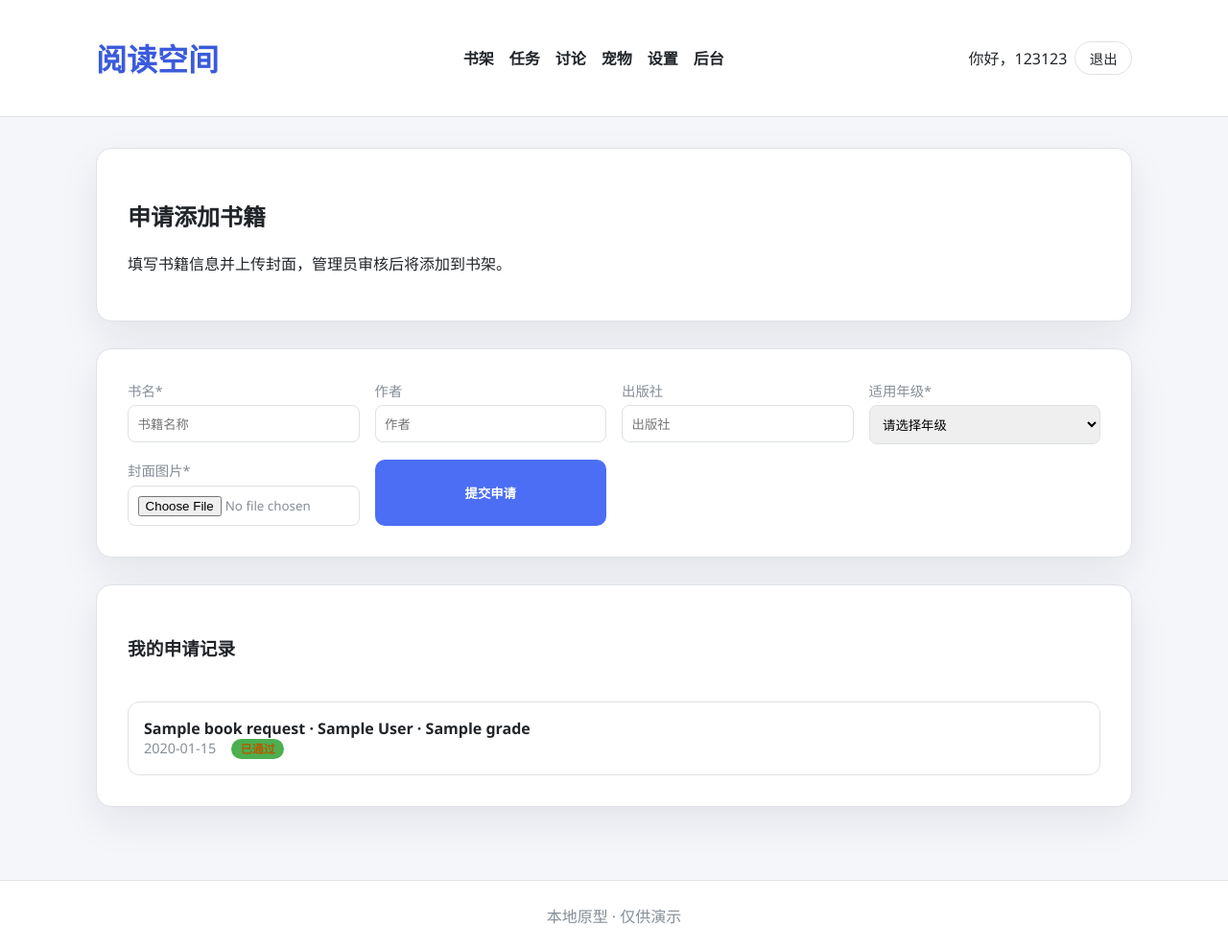
After one commit to scrapal/reading, a Flask app: page /request-book in a window 1280 px wide. The commit adds this page. Shown: the whole page at 96% size. Run offline with Flask 2, Linux system fonts and the light colour scheme; a user stored in the database is signed in; tables that the repository leaves empty hold one stand-in row (values such as "Sample post"); a database or web service that is not in the repository returns one stand-in record (values such as "Sample title"); some libraries are stand-ins or nearby versions.

Commit message:
refactor: add button to access book request page from bookshelf
- Add "申请书籍" button on bookshelf page (visible to logged-in users)
- Restore standalone request_book.html page for book requests
- Restore request_book() route to display request form and history
- Remove book request form from bookshelf page
- Update submit_book_request() to redirect back to request page
- Simplify books() route by removing request queries

Users can now click the button on bookshelf to navigate to
a dedicated page for submitting book requests.

🤖 Generated with [Claude Code](https://claude.com/claude-code)

Co-Authored-By: Claude <noreply@anthropic.com>

```diff
--- a/app.py
+++ b/app.py
@@ -904,9 +904,6 @@ def index():
 
 @app.route("/books")
 def books():
-    user_id = session.get("user_id")
-    my_requests = []
-
     with get_db_connection() as conn:
         with conn.cursor() as cur:
             cur.execute(
@@ -922,18 +919,6 @@ def books():
             )
             rows = cur.fetchall()
 
-            if user_id:
-                cur.execute(
-                    """
-                    SELECT id, title, author, publisher, grade, status, created_at
-                    FROM book_requests
-                    WHERE user_id = %s
-                    ORDER BY created_at DESC
-                    """,
-                    (user_id,),
-                )
-                my_requests = cur.fetchall()
-
     grouped: dict[str, list] = {}
     for row in rows:
         grade = row["grade"] or "未分级"
@@ -946,7 +931,6 @@ def books():
         "books.html",
         grouped_books=grouped,
         grade_order=ordered_grades,
-        my_requests=my_requests,
     )
 
 
@@ -1782,6 +1766,29 @@ def settings_page():
     )
 
 
+@app.route("/request-book")
+def request_book():
+    if not is_logged_in():
+        flash("请先登录。", "error")
+        return redirect(url_for("login"))
+
+    user_id = session["user_id"]
+    with get_db_connection() as conn:
+        with conn.cursor() as cur:
+            cur.execute(
+                """
+                SELECT id, title, author, publisher, grade, status, created_at
+                FROM book_requests
+                WHERE user_id = %s
+                ORDER BY created_at DESC
+                """,
+                (user_id,),
+            )
+            my_requests = cur.fetchall()
+
+    return render_template("request_book.html", my_requests=my_requests)
+
+
 @app.post("/request-book/submit")
 def submit_book_request():
     if not is_logged_in():
@@ -1796,22 +1803,22 @@ def submit_book_request():
 
     if not title:
         flash("书名不能为空。", "error")
-        return redirect(url_for("books"))
+        return redirect(url_for("request_book"))
 
     if not grade or grade not in GRADE_ORDER:
         flash("请选择有效的年级。", "error")
-        return redirect(url_for("books"))
+        return redirect(url_for("request_book"))
 
     # Handle file upload
     cover_file = request.files.get("cover_file")
     if not cover_file or not cover_file.filename:
         flash("请上传封面图片。", "error")
-        return redirect(url_for("books"))
+        return redirect(url_for("request_book"))
 
     cover_url = save_uploaded_file(cover_file, "covers")
     if not cover_url:
         flash("封面文件格式不支持，请上传 PNG, JPG, GIF 或 WEBP 格式的图片。", "error")
-        return redirect(url_for("books"))
+        return redirect(url_for("request_book"))
 
     with get_db_connection() as conn:
         with conn.cursor() as cur:
@@ -1825,7 +1832,7 @@ def submit_book_request():
         conn.commit()
 
     flash("书籍申请已提交，等待管理员审核。", "success")
-    return redirect(url_for("books"))
+    return redirect(url_for("request_book"))
 
 
 @app.route("/register", methods=["GET", "POST"])
--- /dev/null
+++ b/templates/request_book.html
@@ -0,0 +1,67 @@
+{% extends 'base.html' %}
+{% block title %}申请添加书籍 · 阅读空间{% endblock %}
+{% block content %}
+  <section class="card">
+    <div class="section-header">
+      <div>
+        <h2>申请添加书籍</h2>
+        <p>填写书籍信息并上传封面，管理员审核后将添加到书架。</p>
+      </div>
+    </div>
+  </section>
+
+  <section class="card admin-form-card">
+    <form class="admin-form" method="post" action="{{ url_for('submit_book_request') }}" enctype="multipart/form-data">
+      <label>书名*
+        <input name="title" required placeholder="书籍名称">
+      </label>
+      <label>作者
+        <input name="author" placeholder="作者">
+      </label>
+      <label>出版社
+        <input name="publisher" placeholder="出版社">
+      </label>
+      <label>适用年级*
+        <select name="grade" required>
+          <option value="">请选择年级</option>
+          <option value="六年级">六年级</option>
+          <option value="七年级">七年级</option>
+          <option value="八年级">八年级</option>
+        </select>
+      </label>
+      <label>封面图片*
+        <input type="file" name="cover_file" accept="image/*" required>
+      </label>
+      <button class="btn" type="submit">提交申请</button>
+    </form>
+  </section>
+
+  {% if my_requests %}
+  <section class="card">
+    <div class="section-header">
+      <h3>我的申请记录</h3>
+    </div>
+    <ul class="discussion-list">
+      {% for req in my_requests %}
+        <li class="discussion-item">
+          <div class="admin-comment">
+            <p class="comment-text">
+              <strong>{{ req.title }}</strong> · {{ req.author or '未知作者' }} · {{ req.grade or '未分级' }}
+            </p>
+            <div class="comment-meta">
+              <span>{{ req.created_at|friendly_date }}</span>
+              {% if req.status == 'pending' %}
+                <span class="category-pill" style="background: #ffa500;">待审核</span>
+              {% elif req.status == 'approved' %}
+                <span class="category-pill" style="background: #4caf50;">已通过</span>
+              {% elif req.status == 'rejected' %}
+                <span class="category-pill" style="background: #f44336;">已拒绝</span>
+              {% endif %}
+            </div>
+          </div>
+        </li>
+      {% endfor %}
+    </ul>
+  </section>
+  {% endif %}
+{% endblock %}
```
Also changed, not shown: templates/books.html (+6 -62 lines).
